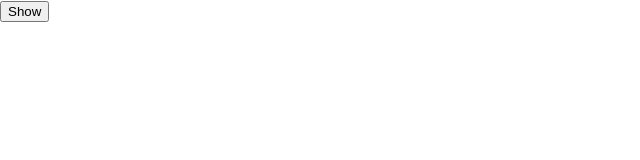
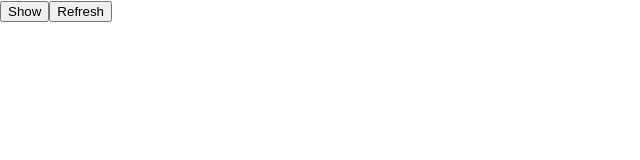
Before and after one commit to sidashen/To-do-list, a React (Create React App) app: page / in a window 1280 px wide. Shown: the top 160 px of the page, without its empty margins (0-640 px from the left). Built offline with nearby package versions, Linux system fonts and the light colour scheme.

Commit message:
[shasha] feat: refresh page button in App component

```diff
--- a/src/App.js
+++ b/src/App.js
@@ -5,22 +5,28 @@
   constructor(props) {
     super(props);
     this.state = { isShow: false };
-    this.handleClick = this.handleClick.bind(this);
+    this.toggle = this.toggle.bind(this);
+    this.refresh = this.refresh.bind(this);
   }
 
-  handleClick() {
+  toggle() {
     this.setState(state => ({
       isShow: !state.isShow
     }));
   }
 
+  refresh() {
+    window.location.reload();
+  }
+
   render() {
     return (
       <div>
-        <button onClick={this.handleClick}>
+        <button onClick={this.toggle}>
           {this.state.isShow ? 'Hide' : 'Show'}
         </button>
-        <div>{this.state.isShow && <ToDoList />}</div>
+        <button onClick={this.refresh}>Refresh</button>
+        {/* <div>{this.state.isShow && <ToDoList />}</div> */}
       </div>
     );
   }
```
